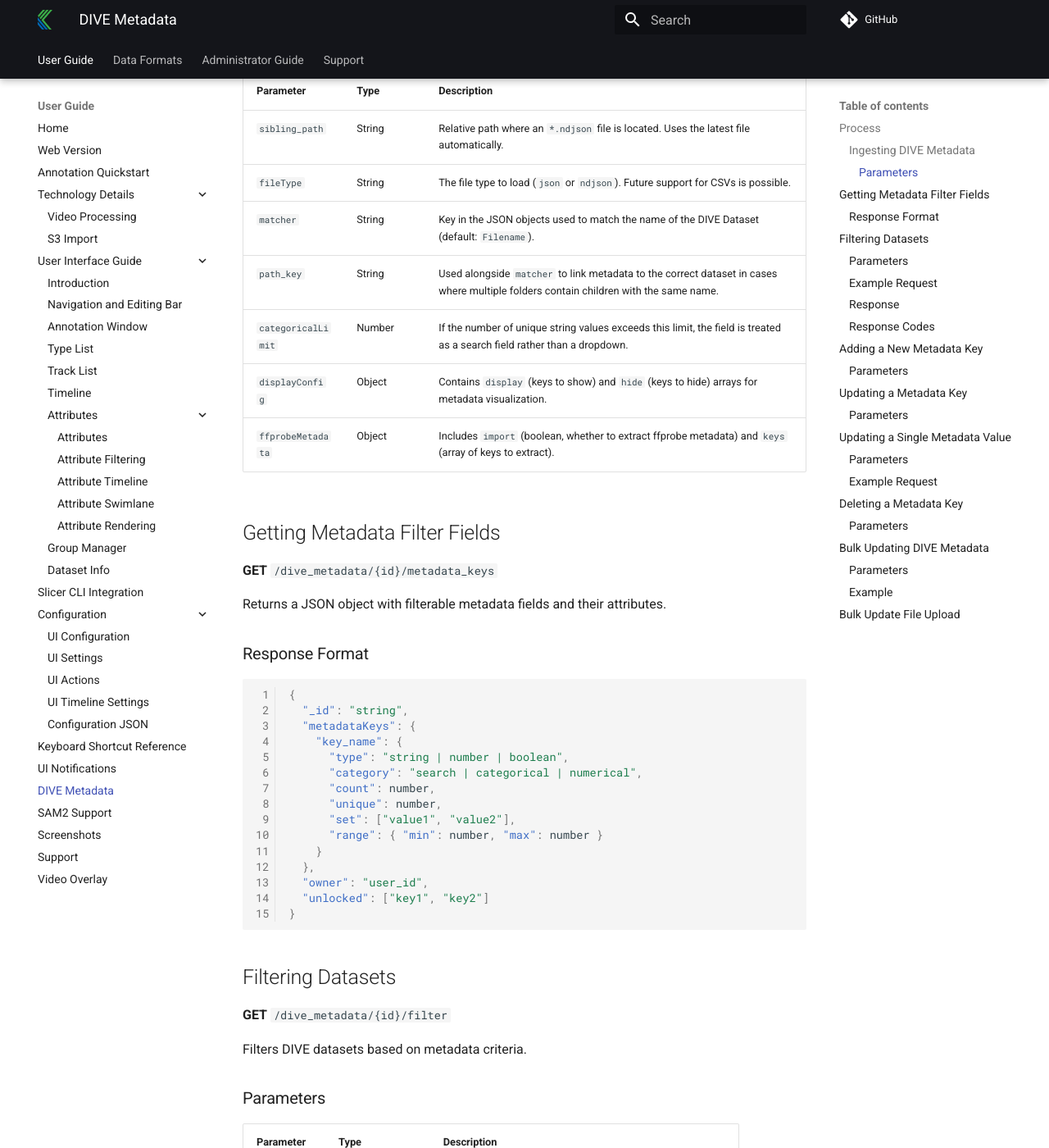
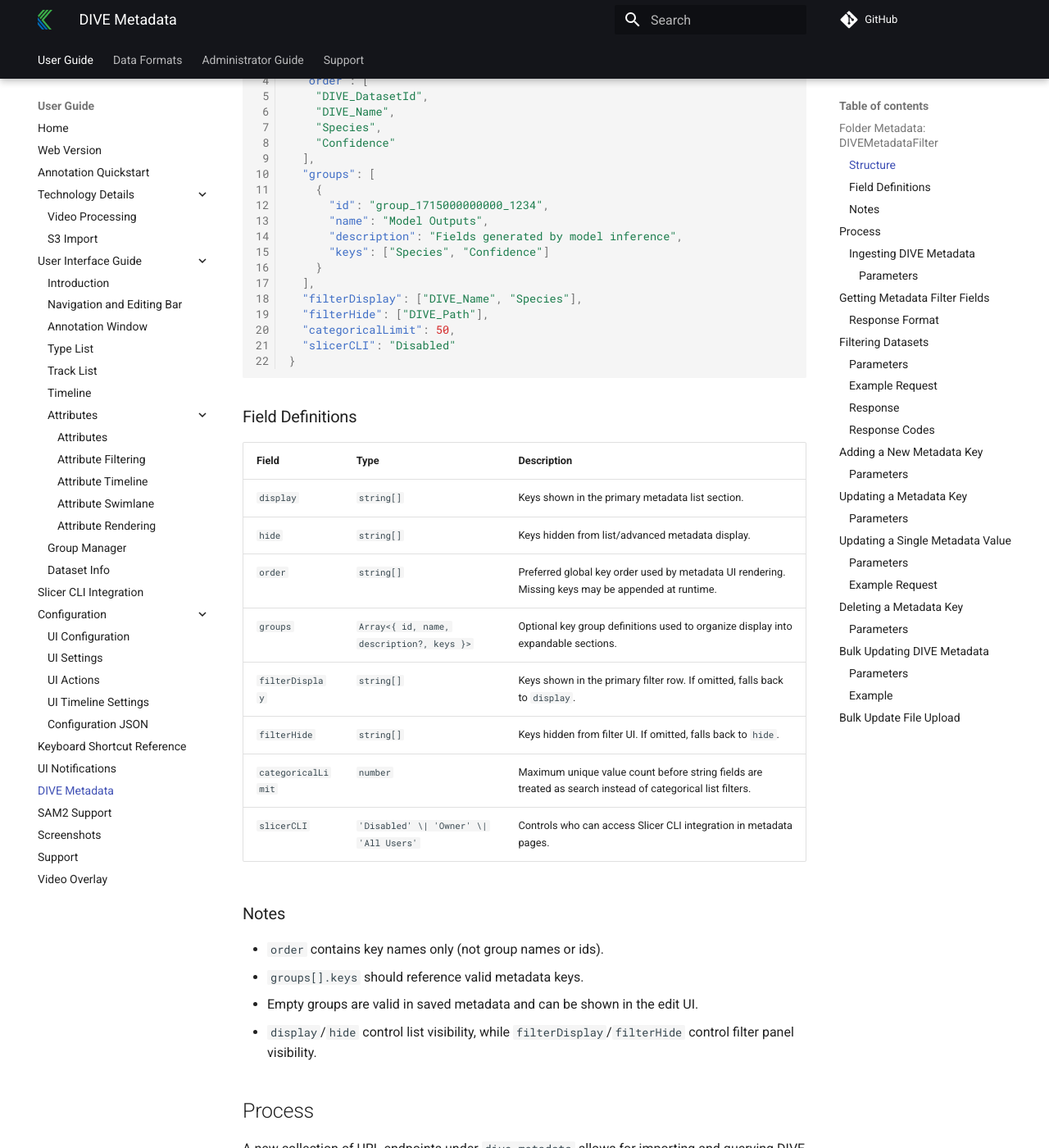
Before and after one commit to DigitalSlideArchive/dive-dsa, an MkDocs documentation site: the page built from docs/DIVE-Metadata.md, in a window 1280 px wide and 1400 px high, scrolled down 577 px. Shown: the whole window at 82% size. Built offline with MkDocs 1.6.1 and Material for MkDocs 9.7.7, drawn with Linux system fonts in a browser that asks for light colours; comment, search, counter and statistics services are not loaded; some of the changed text lies outside the part shown.

Commit message:
metadata filter documentation

````diff
--- a/docs/DIVE-Metadata.md
+++ b/docs/DIVE-Metadata.md
@@ -3,6 +3,61 @@
 DIVE Metadata is different from simple folder `metadata` found in [Dataset Info](UI-DatasetInfo.md).
 
 DIVE Metadata groups a collection of DIVE Datasets based on an `.ndjson` file with additional metadata, enabling filtering and sorting through datasets efficiently.
+
+## Folder Metadata: `DIVEMetadataFilter`
+
+The DIVE Metadata UI reads and writes display/filter layout from the folder metadata key:
+
+- `folder.meta.DIVEMetadataFilter`
+
+This object controls key visibility, ordering, grouping, and some UI behavior.
+
+### Structure
+
+```json
+{
+  "display": ["DIVE_DatasetId", "DIVE_Name"],
+  "hide": ["DIVE_Path"],
+  "order": [
+    "DIVE_DatasetId",
+    "DIVE_Name",
+    "Species",
+    "Confidence"
+  ],
+  "groups": [
+    {
+      "id": "group_1715000000000_1234",
+      "name": "Model Outputs",
+      "description": "Fields generated by model inference",
+      "keys": ["Species", "Confidence"]
+    }
+  ],
+  "filterDisplay": ["DIVE_Name", "Species"],
+  "filterHide": ["DIVE_Path"],
+  "categoricalLimit": 50,
+  "slicerCLI": "Disabled"
+}
+```
+
+### Field Definitions
+
+| Field | Type | Description |
+|---|---|---|
+| `display` | `string[]` | Keys shown in the primary metadata list section. |
+| `hide` | `string[]` | Keys hidden from list/advanced metadata display. |
+| `order` | `string[]` | Preferred global key order used by metadata UI rendering. Missing keys may be appended at runtime. |
+| `groups` | `Array<{ id, name, description?, keys }>` | Optional key group definitions used to organize display into expandable sections. |
+| `filterDisplay` | `string[]` | Keys shown in the primary filter row. If omitted, falls back to `display`. |
+| `filterHide` | `string[]` | Keys hidden from filter UI. If omitted, falls back to `hide`. |
+| `categoricalLimit` | `number` | Maximum unique value count before string fields are treated as search instead of categorical list filters. |
+| `slicerCLI` | `'Disabled' \| 'Owner' \| 'All Users'` | Controls who can access Slicer CLI integration in metadata pages. |
+
+### Notes
+
+- `order` contains key names only (not group names or ids).
+- `groups[].keys` should reference valid metadata keys.
+- Empty groups are valid in saved metadata and can be shown in the edit UI.
+- `display`/`hide` control list visibility, while `filterDisplay`/`filterHide` control filter panel visibility.
 
 ## Process
 
````
